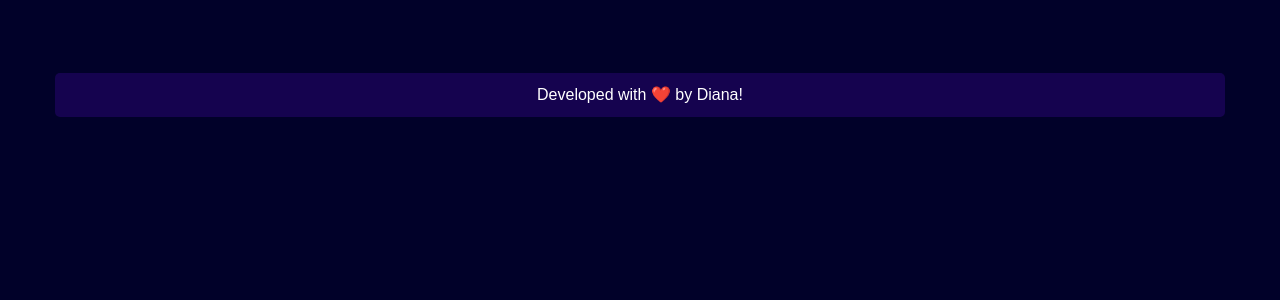
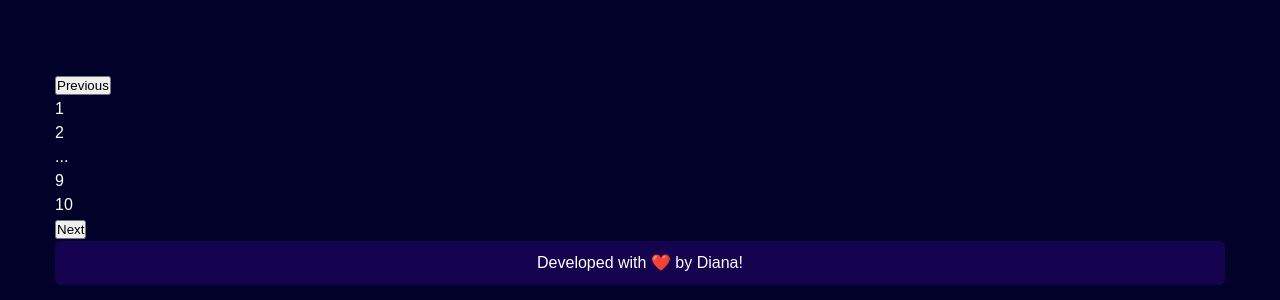
Before and after one commit to Diana-Abyaneh/Crypto-scout-react, a React (Vite) app: page / in a window 1280 px wide. Shown: the part 1172-1472 px from the top of the page. Before the commit the page ends 1304 px from the top, so only its background shows below. Built offline with nearby package versions, Linux system fonts and the light colour scheme; no server answers; a web font is replaced by a local one.

Commit message:
Add Pagination component and integrate it into HomePage

```diff
--- /dev/null
+++ b/src/components/modules/Pagination.jsx
@@ -0,0 +1,34 @@
+import { useState } from "react";
+
+function Pagination() {
+  const [page, setPage] = useState(1);
+
+  const prevHandler = () => {
+    if (page <= 1) return;
+    setPage((page) => page - 1);
+  };
+
+  const nextHandler = () => {
+    if (page >= 10) return;
+    setPage((page) => page + 1);
+  };
+  return (
+    <div>
+      <button onClick={prevHandler}>Previous</button>
+      <p>1</p>
+      <p>2</p>
+      {page > 2 && page < 9 && (
+        <>
+        <span>...</span>
+        <p>{page}</p>
+        </>
+      )}
+      <span>...</span>
+      <p>9</p>
+      <p>10</p>
+      <button onClick={nextHandler}>Next</button>
+    </div>
+  );
+}
+
+export default Pagination;
--- a/src/components/templates/HomePage.jsx
+++ b/src/components/templates/HomePage.jsx
@@ -1,6 +1,7 @@
 import { useEffect, useState } from "react";
 import { getCoinList } from "../../services/cryptoApi";
 import CoinTable from "../modules/CoinTable";
+import Pagination from "../modules/Pagination";
 
 function HomePage() {
   const [coins, setCoins] = useState([]);
@@ -26,6 +27,7 @@ function HomePage() {
         <h1>Crypto App</h1>
       </header>
       <CoinTable coins={coins} isLoading={isLoading}/>
+      <Pagination />
       <footer><p>Developed with ❤️ by Diana!</p></footer>
     </div>
   );
```
